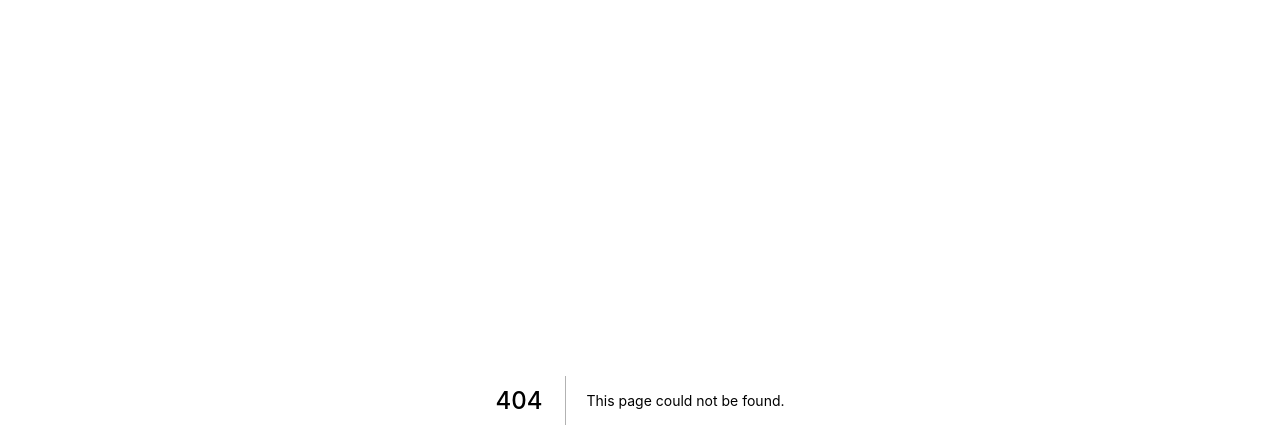
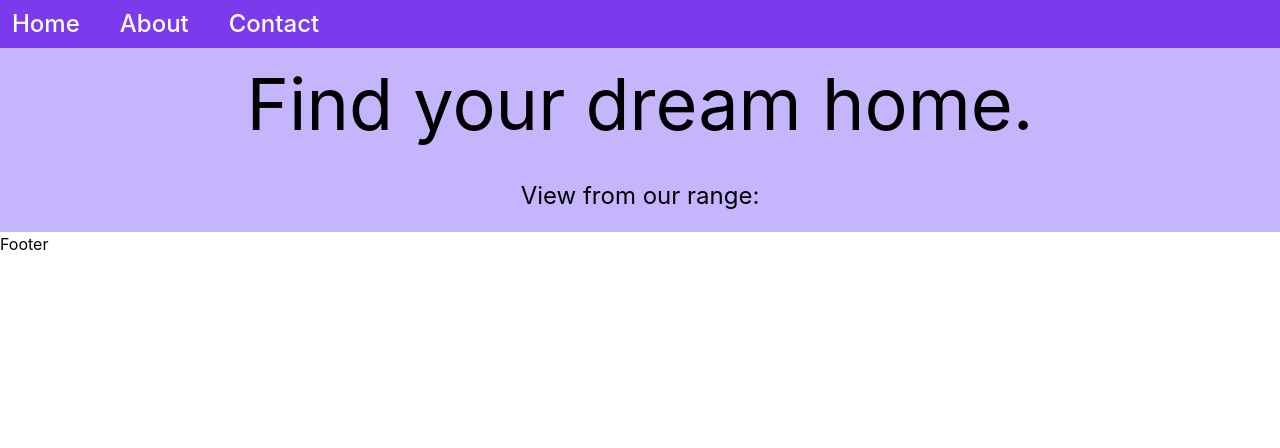
Before and after one commit to HeyAero/virtual-house, a Next.js app: page /home/1 in a window 1280 px wide. Before the commit this address had no page. Shown: the top 448 px of the page. Built offline with nearby package versions, Linux system fonts and the light colour scheme.

Commit message:
add home page for unique homes

```diff
--- /dev/null
+++ b/pages/home/[slug].js
@@ -0,0 +1,15 @@
+import Footer from '../../components/footer'
+import Header from '../../components/header'
+
+export default function Home() {
+  return (
+    <>
+      <Header/>
+      <div className="home-banner bg-purple-300">
+        <h1 className="text-7xl text-center p-5">Find your dream home.</h1>
+        <h5 className="text-2xl text-center p-5">View from our range:</h5>
+      </div>
+      <Footer/>
+    </>
+  )
+}
```
